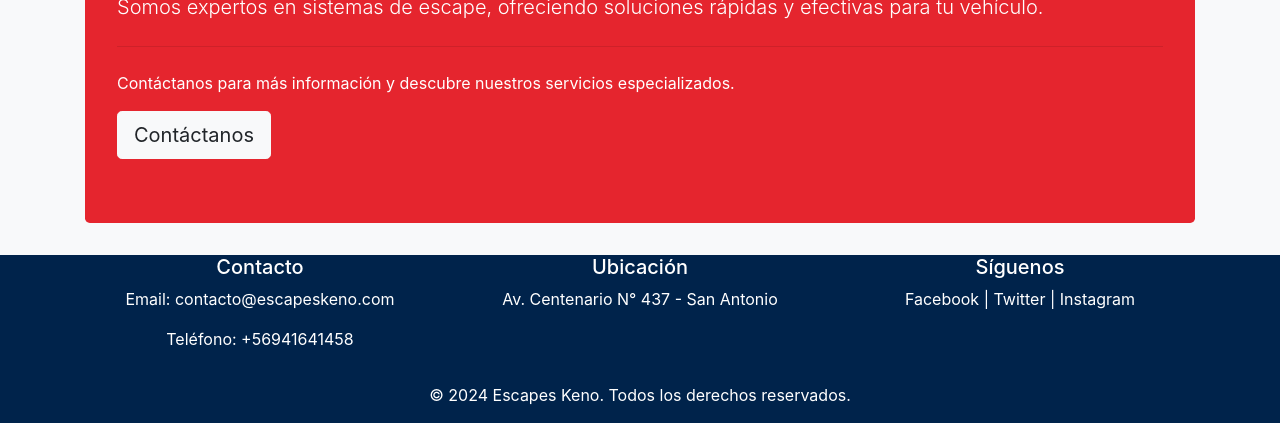
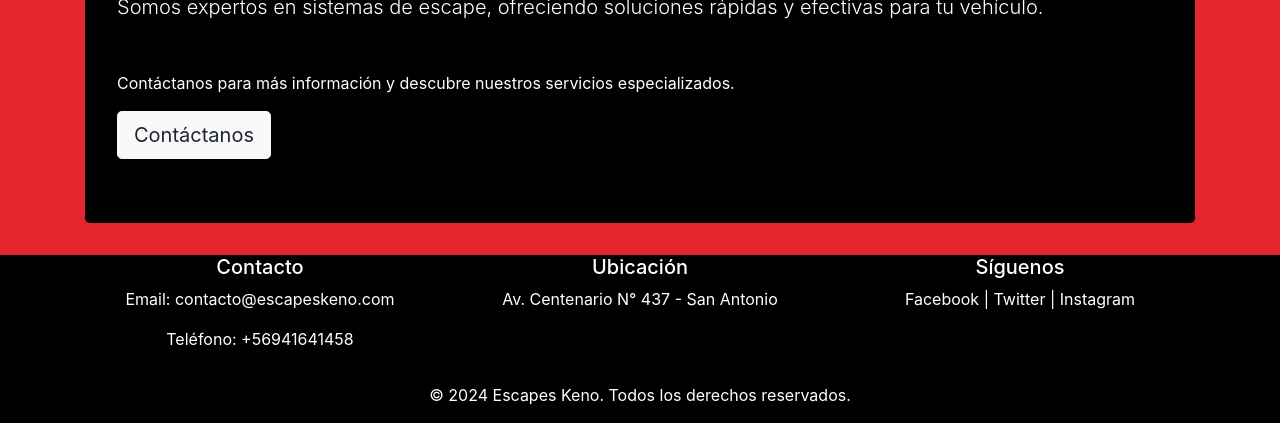
Before and after one commit to CarlitosLechugaxd/keno.github.io, a plain HTML site: page index.html in a window 1280 px wide. Shown: the part 699-1122 px from the top of the page. Drawn offline with nearby package versions, Linux system fonts and the light colour scheme.

Commit message:
Cambios generales

```diff
--- a/index.html
+++ b/index.html
@@ -7,17 +7,17 @@
     <link href="https://stackpath.bootstrapcdn.com/bootstrap/4.5.2/css/bootstrap.min.css" rel="stylesheet">
     <style>
         body {
-            background-color: #f8f9fa;
+            background-color: #E5252E;
         }
         .navbar, footer {
-            background-color: #00234B;
+            background-color: black;
             color: white;
         }
         .navbar-brand, .navbar-nav .nav-link {
             color: white;
         }
         .jumbotron {
-            background-color: #E5252E;
+            background-color: black;
             color: white;
         }
         .carousel-inner img {
```
Also changed, not shown: img1.jpeg (added), img1.jpg (deleted), img2.jpeg (added), img2.jpg (deleted), img3.jpeg (added), img3.jpg (deleted).
